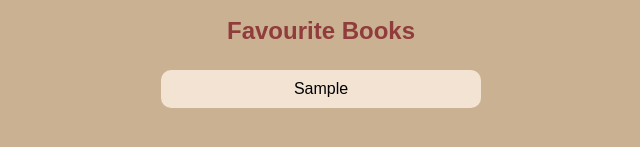
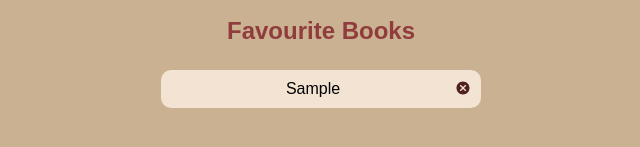
Before and after one commit to bayanwafa/BooksList, a React (Create React App) app in the folder booklist/: page / in a window 1280 px wide. Both pictures are taken after typing "Sample" into the empty fields and a click on the button "Add Book". Shown: the part 357-504 px from the top of the page, without its empty margins (319-959 px from the left). Built offline with nearby package versions, Linux system fonts and the light colour scheme.

Commit message:
put removeBook function

```diff
--- a/booklist/package.json
+++ b/booklist/package.json
@@ -8,6 +8,7 @@
     "@testing-library/user-event": "^13.5.0",
     "react": "^18.2.0",
     "react-dom": "^18.2.0",
+    "react-icons": "^4.12.0",
     "react-scripts": "5.0.1",
     "web-vitals": "^2.1.4"
   },
--- a/booklist/src/App.css
+++ b/booklist/src/App.css
@@ -71,6 +71,14 @@ li {
   border-radius: 10px;
 }
 
+.removebook {
+  cursor: pointer;
+  float: right;
+  color: #502020;
+}
+
+
+
 /* Media query for smaller screens (e.g., phones) */
 @media (max-width: 600px) {
 
--- a/booklist/src/App.js
+++ b/booklist/src/App.js
@@ -12,6 +12,13 @@ function App() {
     setBooks([...books, newBook]);
   };
 
+  // Function to remove a book from the list
+  const removeBook = (index) => {
+    const updatedBooks = [...books];
+    updatedBooks.splice(index, 1);
+    setBooks(updatedBooks);
+  };
+
 
 
   return (
@@ -22,8 +29,8 @@ function App() {
       {/* Pass the addBook function to AddBookForm */}
       <AddBookForm addBook={addBook} />
 
-      {/* Pass the list of books and the addBook function to BookList */}
-      <BookList books={books} />
+      {/* Pass the list of books, addBook, and removeBook functions to BookList */}
+      <BookList books={books} removeBook={removeBook} />
     </div>
   );
 }
--- a/booklist/src/BookList.js
+++ b/booklist/src/BookList.js
@@ -1,13 +1,22 @@
 import React from 'react';
+import { IoMdCloseCircle  } from "react-icons/io";
 
-function BookList ({ books }){
+function BookList({ books, removeBook }) {
+
+  // Function to handle removing a book
+  const handleRemoveBook = (index) => {
+    removeBook(index);
+  };
 
   return (
     <div className='books'>
       <h2>Favourite Books</h2>
       <ul>
         {books.map((book, index) => (
-          <li key={index}>{book.title}</li>
+          <li key={index}>
+            {book.title}
+            <IoMdCloseCircle  className='removebook' onClick={() => handleRemoveBook(index)} />
+          </li>
         ))}
       </ul>
     </div>
```
Also changed, not shown: 1 other file (tests, documents, lock files or other folders).
